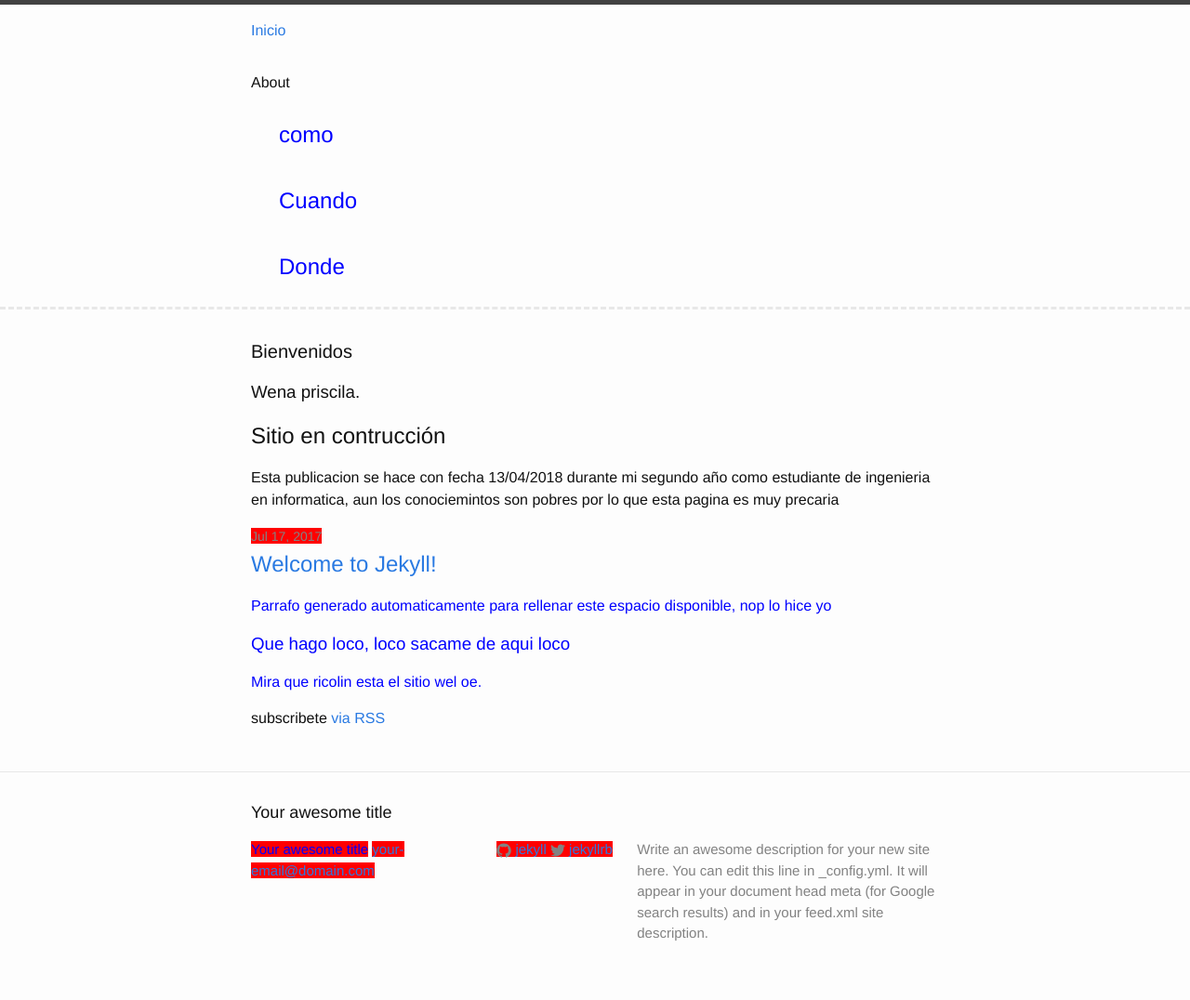
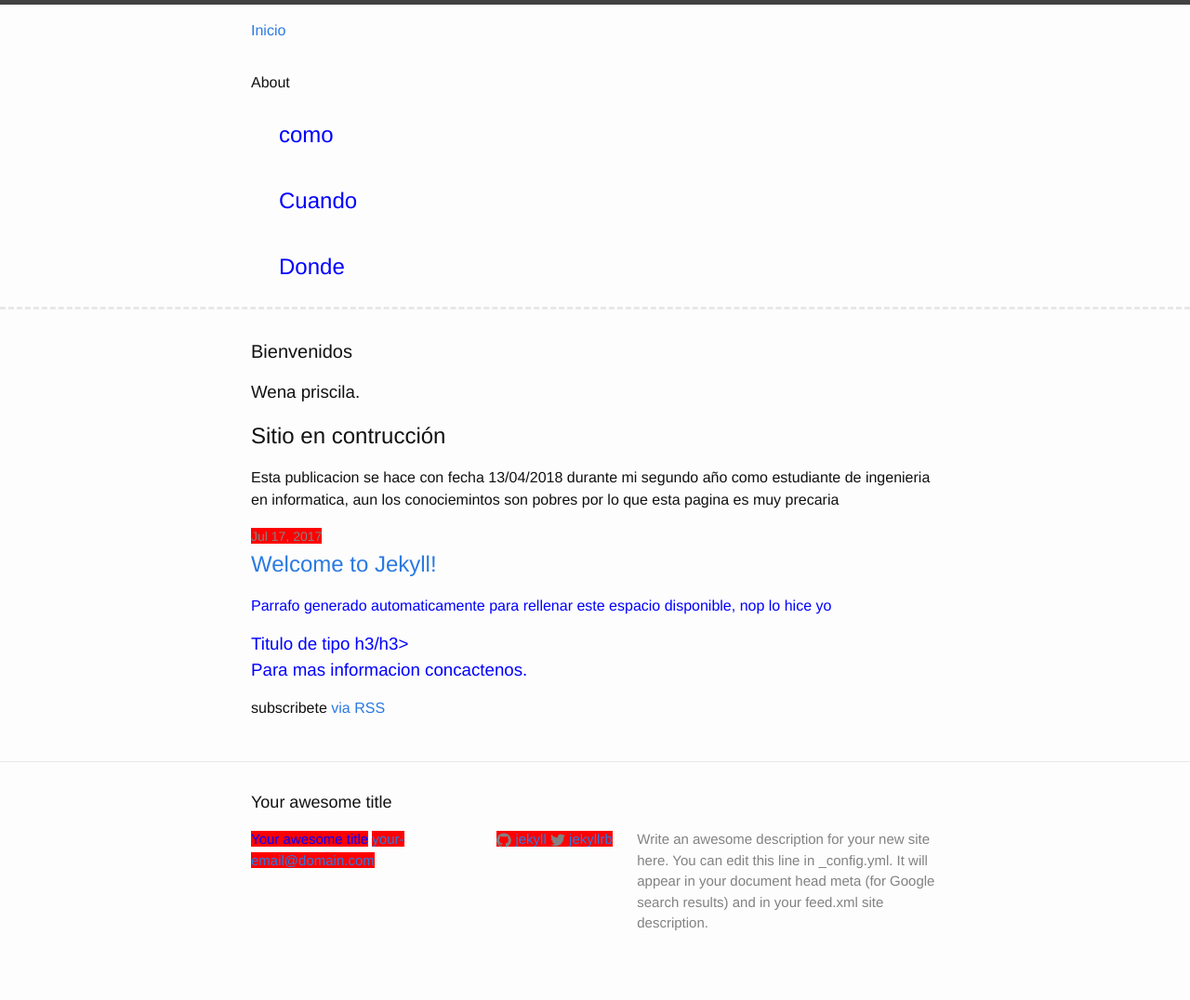
Before and after one commit to Dunkelcodea/Dunkelcodea.github.io, a Jekyll site: the page built from index.html, in a window 1280 px wide. Shown: the whole page at 93% size. Built offline with Jekyll 4.4.1, drawn with Linux system fonts in a browser that asks for light colours.

Commit message:
Update index.html

```diff
--- a/index.html
+++ b/index.html
@@ -21,8 +21,8 @@ layout: default
       </li>
     {% endfor %}
     <li>
-      <h3>Que hago loco, loco sacame de aqui loco</h3>
-      <p>Mira que ricolin esta el sitio wel oe.</p>
+      <h3>Titulo de tipo h3/h3>
+      <p>Para mas  informacion concactenos.</p>
     </li>
   </ul>
 
```
